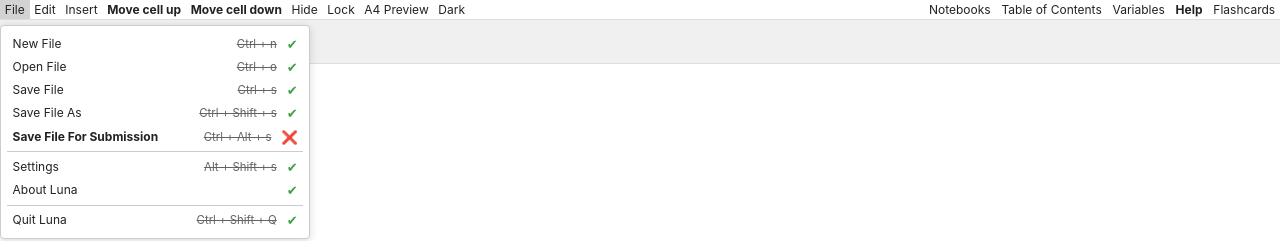
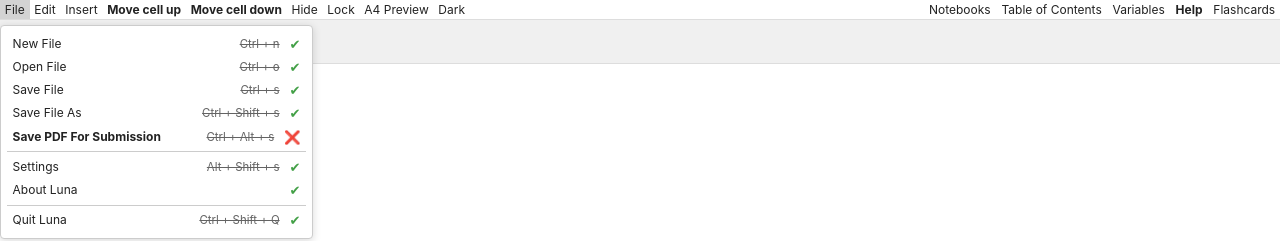
Before and after one commit to magnussimonsen/Luna5, a Vue app: page / in a window 1280 px wide. Both pictures are taken after a click on the button "File". Shown: the top 241 px of the page. Built offline with nearby package versions, Linux system fonts and the light colour scheme; a web font is replaced by a local one.

Commit message:
feat: rename save file submission function and update menu item to save PDF

```diff
--- a/src/renderer/src/components/navigation_bars/MenuBar.vue
+++ b/src/renderer/src/components/navigation_bars/MenuBar.vue
@@ -23,8 +23,8 @@
         Save File As <span class="shortcut-not-implemented">Ctrl + Shift + s</span>
         <ImplementedMark :implemented="true" />
       </div>
-      <div class="dropdown-menu-item" @click="handleSaveFileForSubmission">
-        <strong>Save File For Submission</strong>
+      <div class="dropdown-menu-item" @click="handleSavePDFForSubmission">
+        <strong>Save PDF For Submission</strong>
         <span class="shortcut-not-implemented">Ctrl + Alt + s</span>
         <ImplementedMark :implemented="false" />
       </div>
@@ -334,8 +334,8 @@ const handleSaveFileAs = async (): Promise<void> => {
   }
 }
 
-const handleSaveFileForSubmission = (): void => {
-  console.log('Save File For Submission clicked')
+const handleSavePDFForSubmission = (): void => {
+  console.log('Save PDF For Submission clicked')
 }
 
 const handleSettings = (): void => {
```
Also changed, not shown: src/development-screenshots/Luna5-2025-08-31.png.
